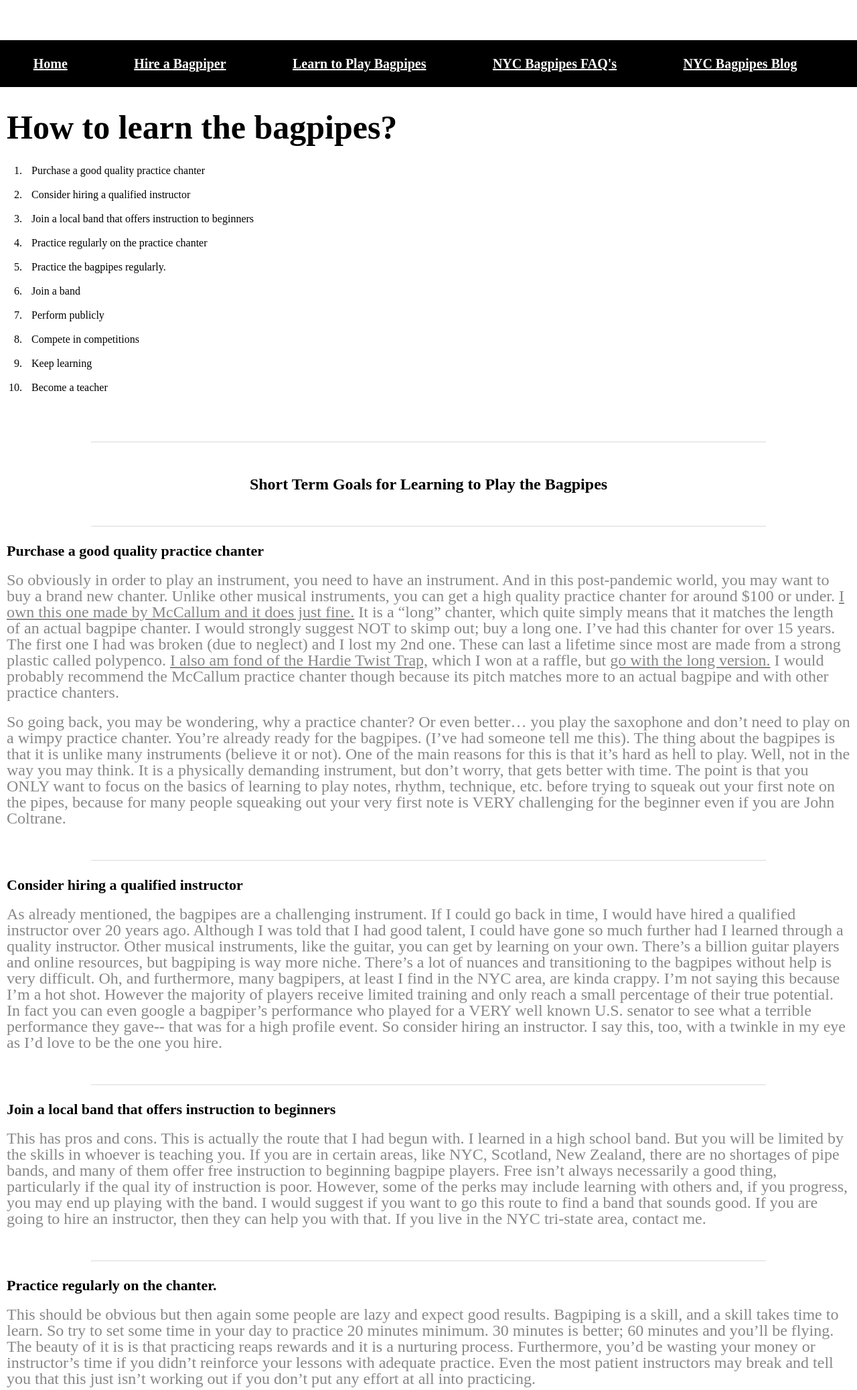
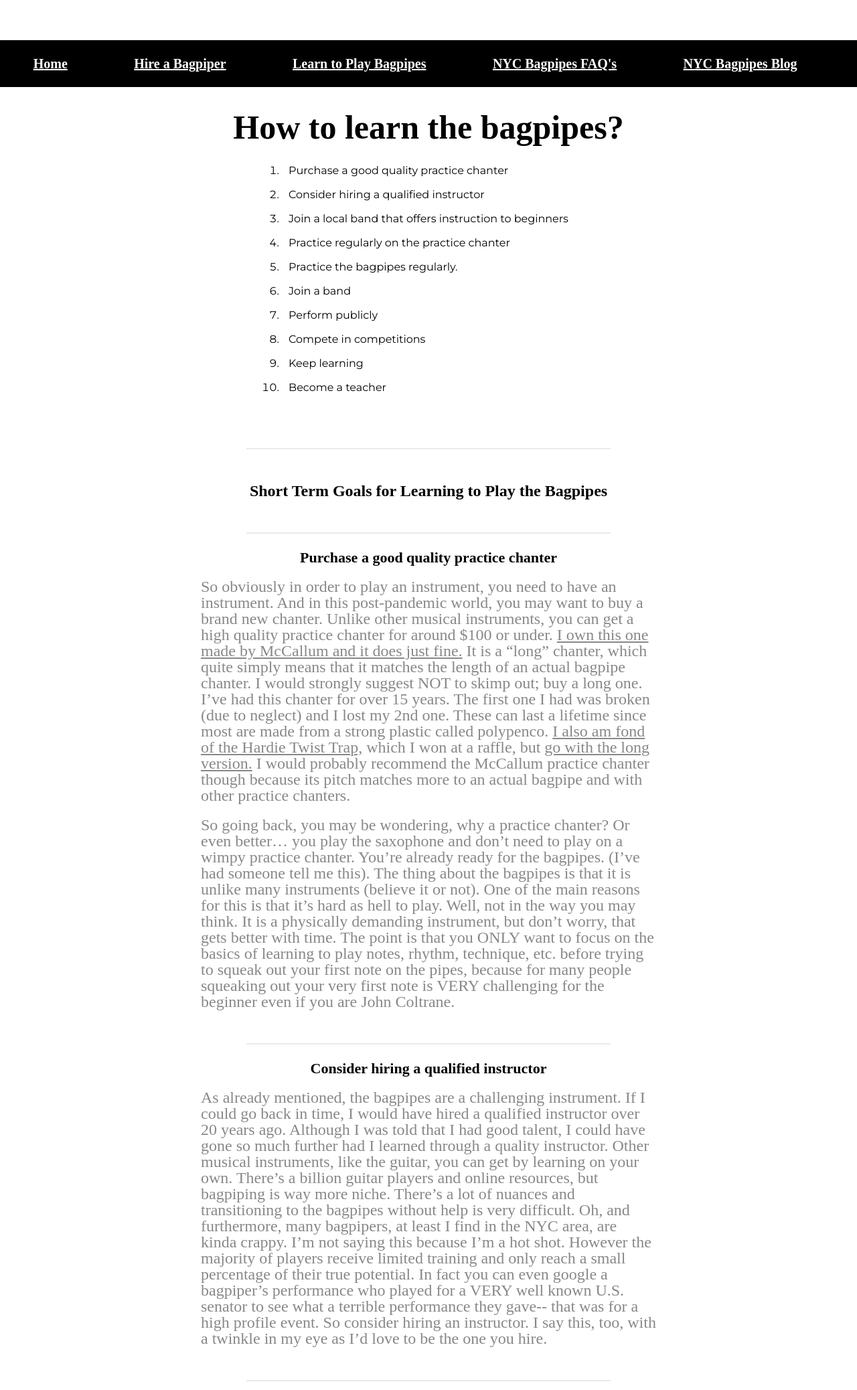
Before and after one commit to CristopherMRodriguez/nycbagpipes-php, a PHP site: page /bagpipe-blog/learn-to-play-the-bagpipes-blog.php in a window 1280 px wide. Shown: the top 2076 px of the page at 67% size. Run offline with PHP 8.4, Linux system fonts and the light colour scheme; data that the repository does not hold is empty; some web fonts are replaced.

Commit message:
put max width on blog posts

```diff
--- a/bagpipe-blog/learn-to-play-the-bagpipes-blog.php
+++ b/bagpipe-blog/learn-to-play-the-bagpipes-blog.php
@@ -11,7 +11,6 @@
 
 		<section class="blog-post-section">
 			<div class="blog-post-div">
-				<div class="blog-post-beginning">
 				<h1 class="section-title blog-post-title">How to learn the bagpipes?</h1>
 				<!--img src="" alt="How to Learn the Bagpipes"-->
 				<ol class="blog-list">
@@ -26,7 +25,7 @@
 					<li class="blog-list-item">Keep learning</li>
 					<li class="blog-list-item">Become a teacher</li>
 				</ol>
-				</div>
+
 				<div class="section-border"></div>
 				<h2 class="section-subtitle blog-h2">Short Term Goals for Learning to Play the Bagpipes</h2>
 
--- a/styles.css
+++ b/styles.css
@@ -446,8 +446,15 @@ p {
 /*Blog Posting Section */
 
 .blog-post-section {
-	text-align: left;
 	padding: 10px;
+	max-width: 700px;
+	margin: 0 auto;
+}
+
+.blog-post-div {
+	display: flex;
+	flex-direction: column;
+	justify-content: center;
 }
 
 .blog-post-title {
@@ -455,9 +462,10 @@ p {
 }
 
 .blog-list {
-	margin-top: 10px;
-	margin-left: 15px;
+	margin: 10px auto;
 	padding: 12px;
+	text-align: left;
+	font-family: var(--ff-secondary);
 }
 
 .blog-list-item {
@@ -479,6 +487,8 @@ p {
 
 .blog-post-p {
 	margin-top: 20px;
+	max-width: 700px;
+	text-align: left;
 }
 
 /*media layout*/
```
Lines whose indentation alone changed are shown as unchanged.
